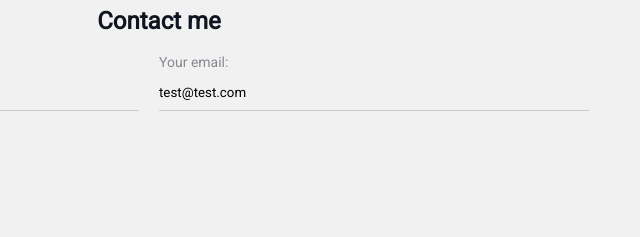
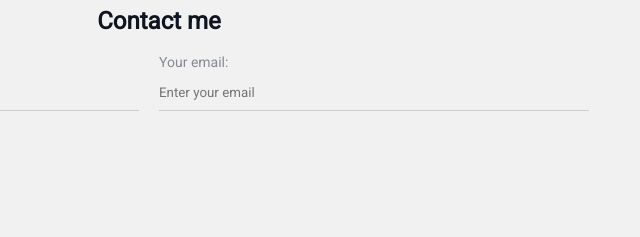
Before and after one commit to aliekslapan/cv-test, a plain HTML site: page index.html in a window 1280 px wide. Shown: the part 1486-1723 px from the top of the page, 481-1121 px from the left. Drawn offline with Linux system fonts and the light colour scheme.

Commit message:
Add files via upload

```diff
--- a/index.html
+++ b/index.html
@@ -107,7 +107,7 @@
             <input type="text" id="name" placeholder="Enter your name"></div>
 
             <div class="form-group"><label for="email">Your email:</label>
-            <input type="email" id="email" placeholder="Your email" value="test@test.com"></div>
+            <input type="email" id="email" placeholder="Enter your email"></div>
             </div>
             <div class="form-group"><label for="text">Your text:</label>
             <textarea id="text" rows="5"></textarea></div>
```
